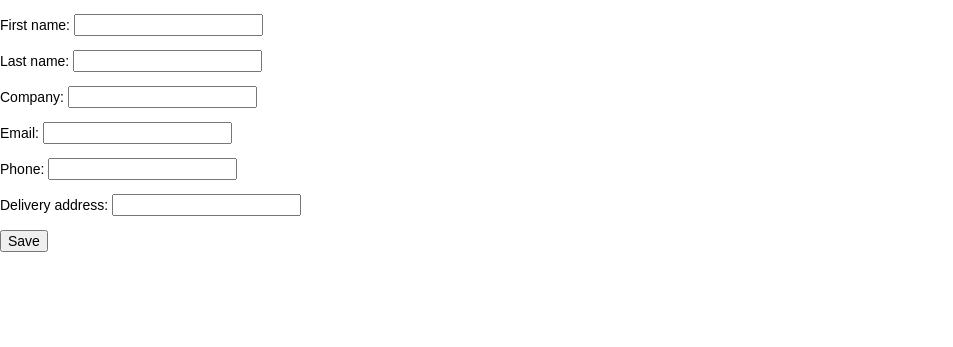
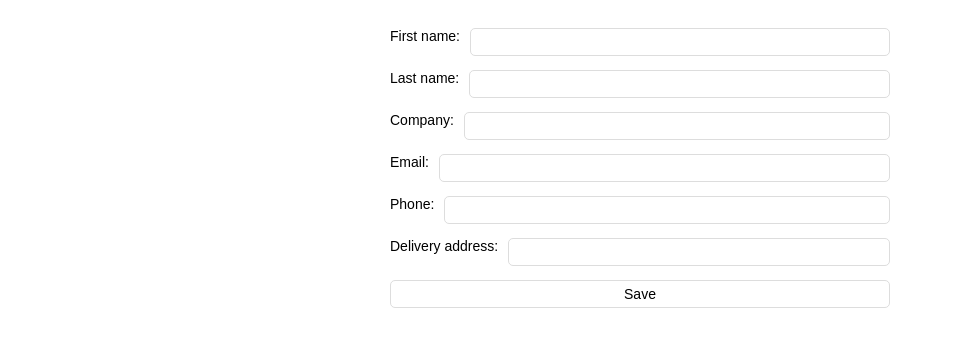
Before and after one commit to yenisei-labs/yenisei-crm, a Django app: page /contacts/new/ in a window 1280 px wide. Shown: the part 36-383 px from the top of the page, without its empty margins (0-953 px from the left). Run offline with Django 4.2, Linux system fonts and the light colour scheme; the visitor is signed in with stand-in values (Sample User, id 1).

Commit message:
Improve styles

```diff
--- /dev/null
+++ b/crm/static/crm/forms.css
@@ -0,0 +1,42 @@
+.page {
+    display: flex;
+    flex-direction: column;
+    align-items: center;
+}
+
+form {
+    margin: 1em;
+    width: 100%;
+    max-width: 500px;
+}
+
+form p {
+    width: 100%;
+    display: flex;
+    gap: 10px;
+}
+
+form input,
+form textarea,
+form select {
+    flex-grow: 1;
+    border: 1px solid #ddd;
+    border-radius: 5px;
+    padding: 5px;
+    outline: none;
+    background-color: white;
+}
+
+form > input {
+    width: 100%;
+    cursor: pointer;
+}
+
+form input:focus,
+form input:hover,
+form textarea:focus,
+form textarea:hover,
+form select:focus,
+form select:hover {
+    border: 1px solid black;
+}
--- a/crm/static/crm/new-deal.css
+++ /dev/null
@@ -1,3 +0,0 @@
-form {
-    margin: 1em;
-}
--- a/crm/templates/crm/new-contact.html
+++ b/crm/templates/crm/new-contact.html
@@ -1,12 +1,19 @@
 {% extends "common/base.html" %}
 
+{% load static %}
 {% load i18n %}
 
+{% block head %}
+<link rel="stylesheet" href="{% static 'crm/forms.css' %}" />
+{% endblock %}
+
 {% block content %}
-<form method="POST" action="{{submit_url}}">
-    {% csrf_token %}
-    {{ contact_form.as_p }}
-    <input type="submit" value="{% translate 'Save' %}" />
-</form>
+<div class="page">
+    <form method="POST" action="{{submit_url}}">
+        {% csrf_token %}
+        {{ contact_form.as_p }}
+        <input type="submit" value="{% translate 'Save' %}" />
+    </form>
+</div>
 
 {% endblock %}
```
Also changed, not shown: crm/static/crm/contacts.css (+14 -0 lines), crm/static/crm/deals.css (+12 -2 lines), crm/templates/crm/contacts.html (+10 -5 lines), crm/templates/crm/new-deal.html (+8 -6 lines).
